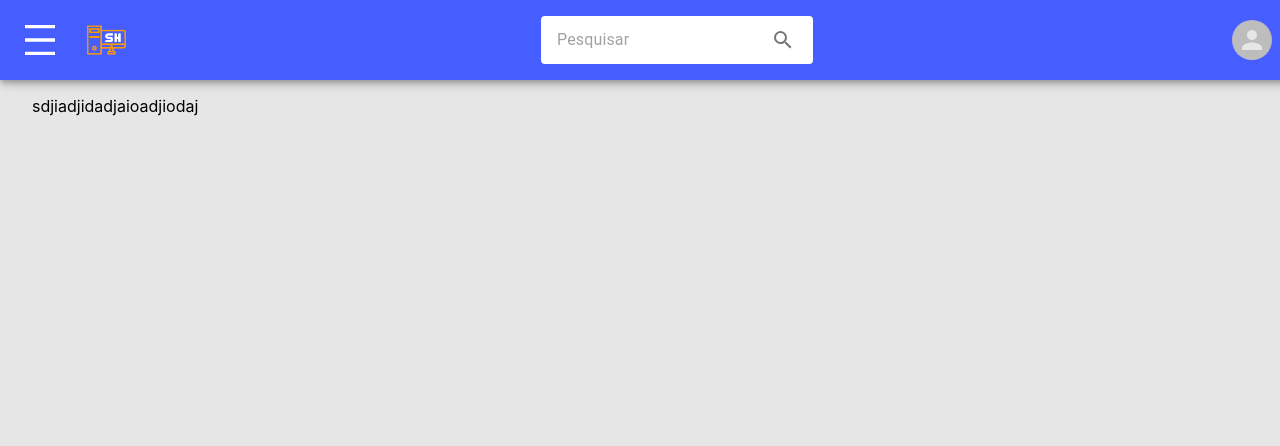
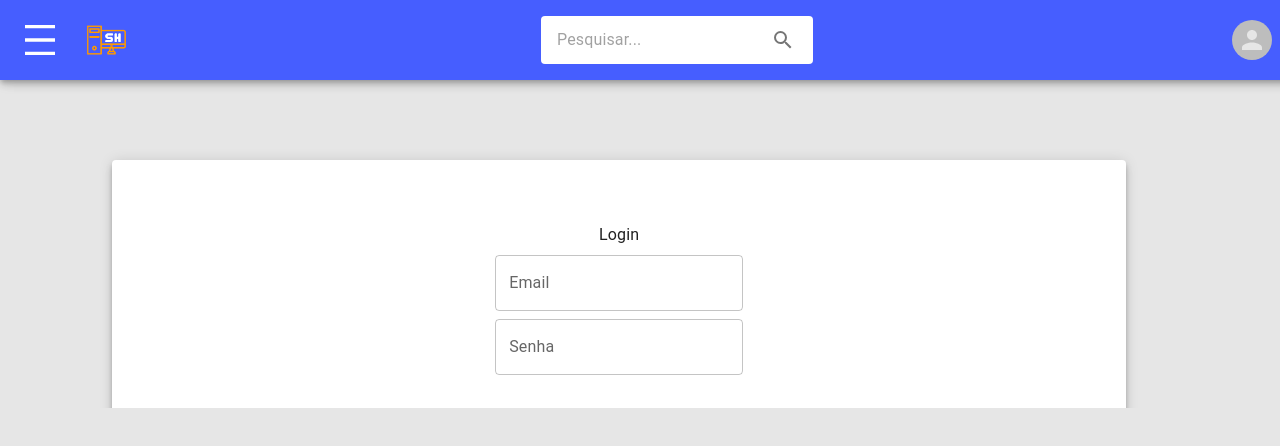
Before and after one commit to PedroLuizAquino/sell_hardware, a React (Create React App) app: page /Login in a window 1280 px wide. Before the commit this address led to /. Shown: the top 446 px of the page. Built offline with nearby package versions, Linux system fonts and the light colour scheme.

Commit message:
inico do axios

```diff
--- /dev/null
+++ b/src/pages/forms/Anuncio/Anuncio.tsx
@@ -0,0 +1 @@
+export { }
--- /dev/null
+++ b/src/pages/forms/Cadastro/Cadastro.tsx
@@ -0,0 +1 @@
+export { }
--- /dev/null
+++ b/src/pages/forms/Login/Login.tsx
@@ -0,0 +1,30 @@
+import { Input, InputLabel, Paper, TextField, Typography } from "@mui/material"
+import { Box } from "@mui/system"
+
+
+export const Login = () => {
+
+    return (
+        <Box
+            margin={10}
+            //marginX={10}
+            padding={1}
+            width={'80%'}
+            height={'80%'}
+            flex={1}
+            component={Paper}
+            elevation={5}
+            display={'flex'}
+            gap={1}
+            flexDirection={'column'}
+            alignItems={'center'}
+            justifyContent={'center'}
+        >
+            <Typography fontFamily={'roboto'}     >Login</Typography>
+
+            <TextField label='Email' />
+            <TextField label='Senha' />
+
+        </Box>
+    )
+}
--- a/src/routes/index.tsx
+++ b/src/routes/index.tsx
@@ -3,6 +3,7 @@ import { Routes, Route, Navigate } from 'react-router-dom'
 import { useEffect } from 'react';
 import { useDrawerContext } from '../shared/contexts';
 import { Dashboard } from '../pages/Dashboard/Dashboard';
+import { Login } from '../pages/forms/Login/Login';
 
 
 export const AppRoutes = () => {
@@ -30,6 +31,7 @@ export const AppRoutes = () => {
     return (
         <Routes>
             <Route path="/" element={<p> sdjiadjidadjaioadjiodaj</p>} />
+            <Route path='/Login' element={<Login />} />
             <Route path="*" element={<Navigate to="/" />} />
         </Routes>
     );
--- a/src/shared/envionment/index.ts
+++ b/src/shared/envionment/index.ts
@@ -1 +1,11 @@
-export {};
+
+
+
+export const Enviroment = {
+
+    INPUT_DE_BUSCA: 'Pesquisar...',
+
+    BUSCA_VAZIA: 'Nenhum Produto encontrado.',
+
+    URL_BASE: 'http://localhost:8000',
+};
--- a/src/shared/layouts/Navbar.tsx
+++ b/src/shared/layouts/Navbar.tsx
@@ -5,18 +5,23 @@ import logo from './logo_sellhardware.png';
 import { useNavigate } from 'react-router-dom';
 import { useTheme, TextField, Button, Paper, InputAdornment, Icon, InputBase, IconButton, useMediaQuery, Avatar } from '@mui/material';
 import { useState } from 'react';
+import { Enviroment } from '../envionment';
 
 
 interface INavebar {
     children?: React.ReactNode;
+    textoBusca?: string;
+    aoMudarTextoBusca?: (novoTexto: string) => void;
 }
 
-export const Navbar: React.FC<INavebar> = ({ children }) => {
+export const Navbar: React.FC<INavebar> = ({
+    children,
+    textoBusca = '',
+    aoMudarTextoBusca,
+}) => {
     const { toggleDrawerOpen } = useDrawerContext();
     const theme = useTheme();
     const navigate = useNavigate();
-    const mdDown = useMediaQuery(theme.breakpoints.down('md'));
-    const lgDown = useMediaQuery(theme.breakpoints.down('lg'));
     const handleClickSearch = () => {
     }
     return (
@@ -42,7 +47,7 @@ export const Navbar: React.FC<INavebar> = ({ children }) => {
                     <Box component={Button} display={'flex'}>
                         <MdDensityMedium color='#ffffff' size={'2.5rem'} onClick={toggleDrawerOpen} style={{ cursor: "pointer" }} />
                     </Box>
-                    <Box component={Button} onClick={handleClickSearch} display={'flex'}>
+                    <Box component={Button} onClick={() => navigate('/')} display={'flex'}>
                         <img src={logo} width={"50px"} alt='Logo Sell Hardware' />
                     </Box>
                 </Box>
@@ -58,7 +63,9 @@ export const Navbar: React.FC<INavebar> = ({ children }) => {
                 >
                     <InputBase
                         sx={{ ml: 1, flex: 1 }}
-                        placeholder="Pesquisar"
+                        placeholder={Enviroment.INPUT_DE_BUSCA}
+                        value={textoBusca}
+                        onChange={(e) => aoMudarTextoBusca?.(e.target.value)}
                         inputProps={{ 'aria-label': 'Pesquisar' }}
                     />
                     <IconButton type="button" sx={{ p: '10px' }} aria-label="Pesquisar">
@@ -74,7 +81,6 @@ export const Navbar: React.FC<INavebar> = ({ children }) => {
                     alignItems={'center'}
                 >
                     <Avatar>
-
                     </Avatar>
                 </Box>
             </Box>
--- /dev/null
+++ b/src/shared/services/api/axios/interceptor/index.ts
@@ -0,0 +1,2 @@
+export * from './errorInterceptor';
+export * from './responseInterceptor';
```
Also changed, not shown: src/shared/services/api/axios/index.ts (added, +15 -0 lines), src/shared/services/api/axios/interceptor/errorInterceptor.ts (added, +16 -0 lines), src/shared/services/api/axios/interceptor/responseInterceptor.ts (added, +7 -0 lines).
